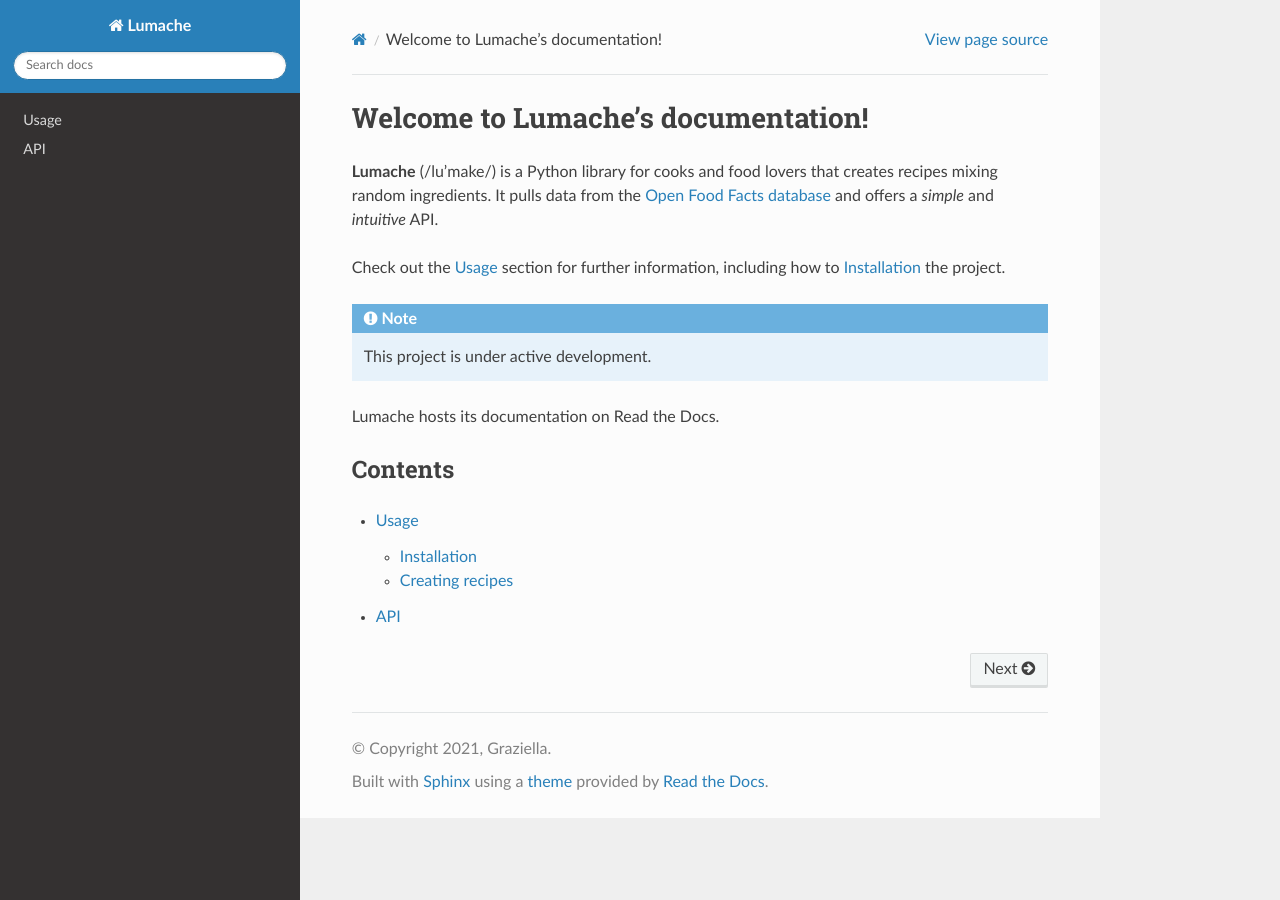
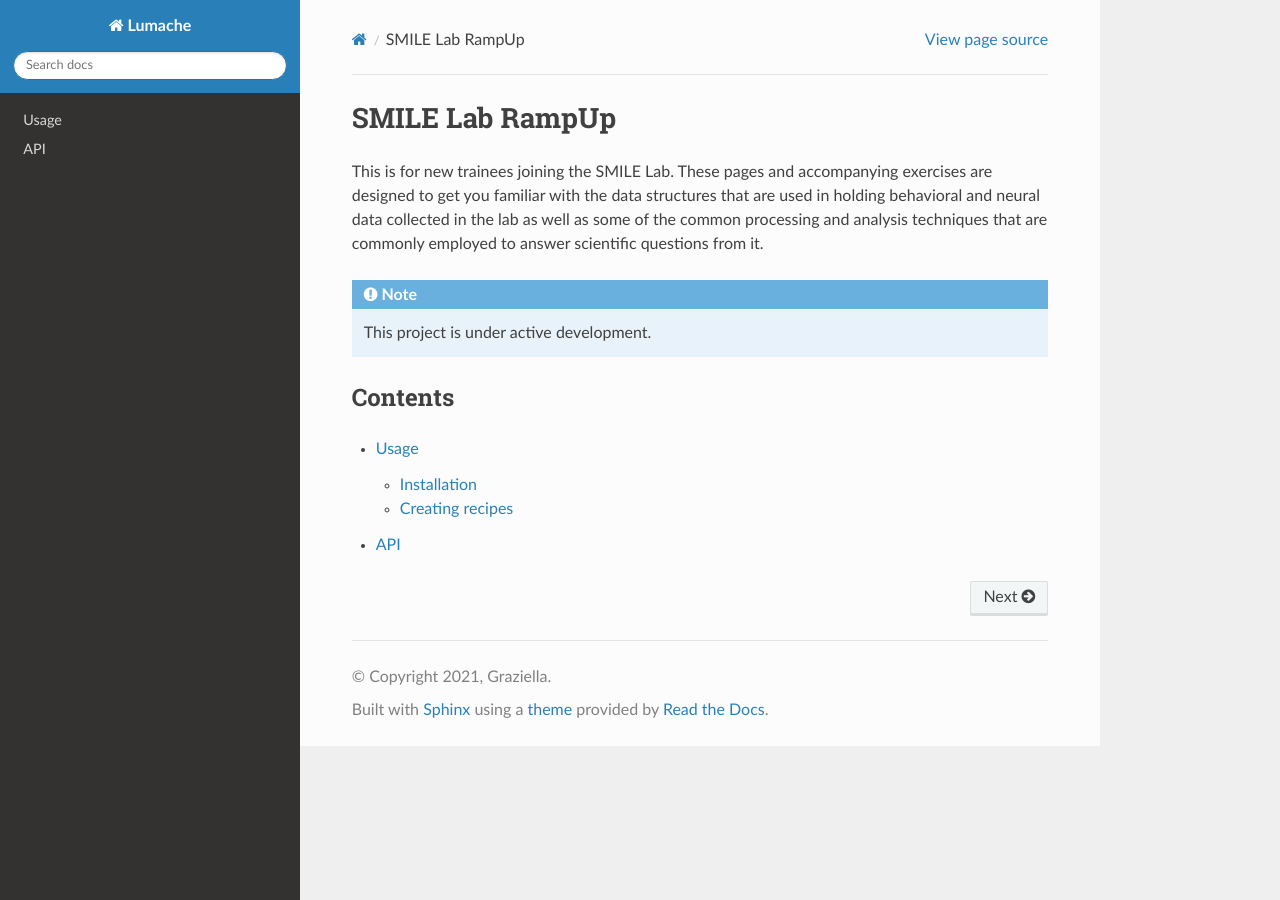
Before and after one commit to sesnyder/NeuralRampUp, a Sphinx documentation site: the page built from docs/source/index.rst, in a window 1280 px wide. Built offline with Sphinx 7.4.7 and the Read the Docs theme 3.1.0, drawn with Linux system fonts in a browser that asks for light colours.

Commit message:
Update index.rst

```diff
--- a/docs/source/index.rst
+++ b/docs/source/index.rst
@@ -1,19 +1,13 @@
-Welcome to Lumache's documentation!
+SMILE Lab RampUp
 ===================================
 
-**Lumache** (/lu'make/) is a Python library for cooks and food lovers
-that creates recipes mixing random ingredients.
-It pulls data from the `Open Food Facts database <https://world.openfoodfacts.org/>`_
-and offers a *simple* and *intuitive* API.
+This is for new trainees joining the SMILE Lab. These pages and accompanying exercises are designed to get you familiar with the data structures that are used in holding behavioral and neural data collected in the lab as well as some of the common processing and analysis techniques that are commonly employed to answer scientific questions from it.
 
-Check out the :doc:`usage` section for further information, including
-how to :ref:`installation` the project.
 
 .. note::
 
    This project is under active development.
 
-Lumache hosts its documentation on Read the Docs.
 
 Contents
 --------
```
